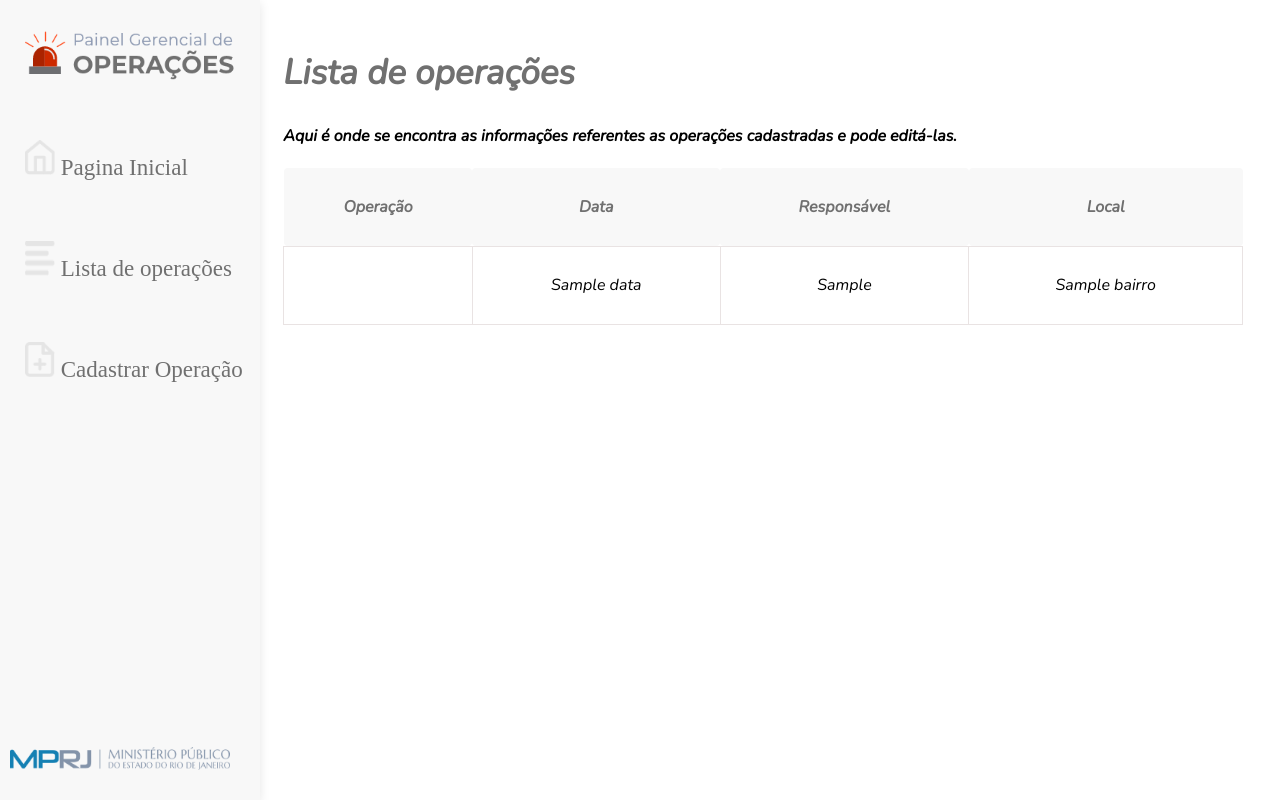
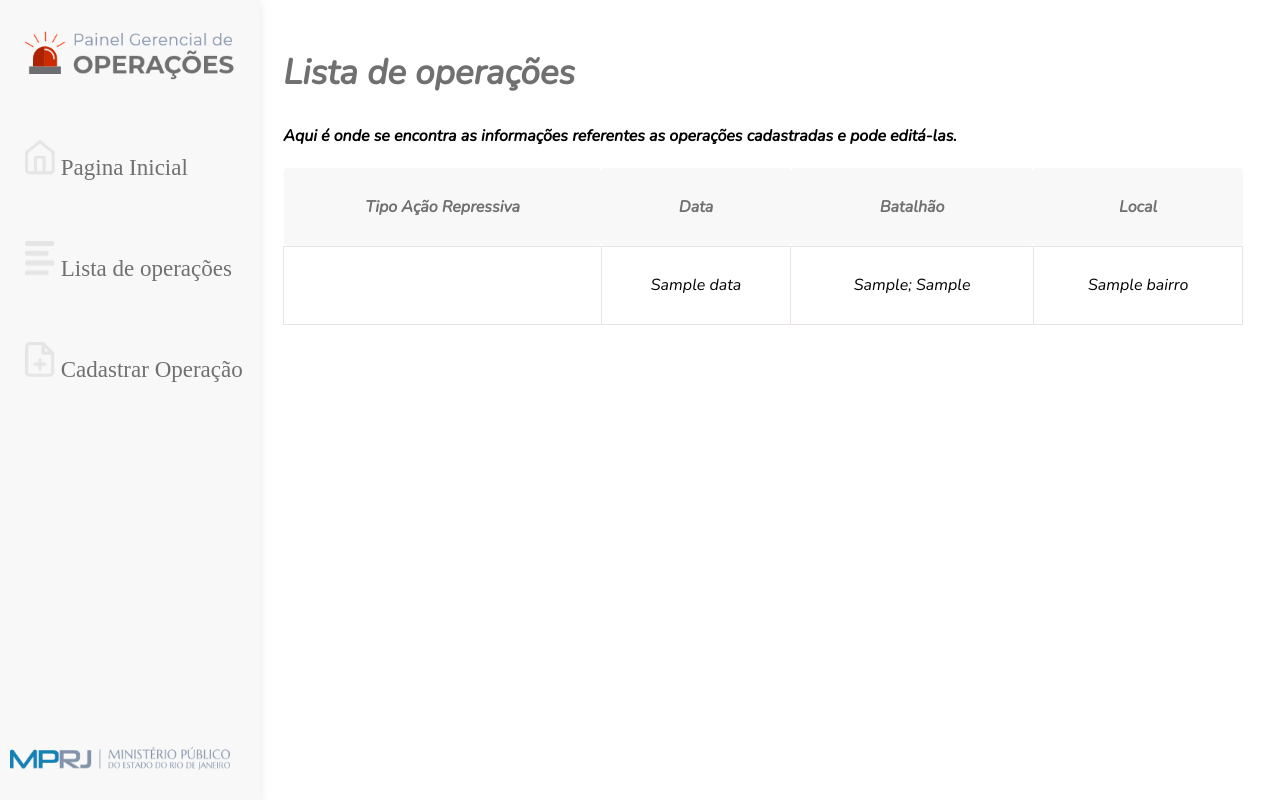
Before and after one commit to MinisterioPublicoRJ/ropm, a Django app: template operations/templates/operations/operations_list_template.html in a window 1280 px wide. Run offline with Django 3.2, Linux system fonts and the light colour scheme; the template is opened without the code that fills it: most values are stand-ins (such as "Sample title", 1, 10 or a date in 2020).

Commit message:
Aprimora lista de operações

```diff
--- a/operations/templates/operations/operations_list_template.html
+++ b/operations/templates/operations/operations_list_template.html
@@ -10,22 +10,16 @@
             <h4>Aqui é onde se encontra as informações referentes as operações cadastradas e pode editá-las.</h4>
             <table>
                 <tr>
-                    <th>Operação</th>
+                    <th>Tipo Ação Repressiva</th>
                     <th>Data</th>
-                    <th>Responsável</th>
+                    <th>Batalhão</th>
                     <th>Local</th>
                 </tr>
                 {% for info_operacao in object_list %}
-                    <tr>
-                        <td>
-                            <a
-                                target=_blank
-                                href="{% url 'operations:form-update' info_operacao.identificador %}">
-                                {{ info_operacao.get_tipo_acao_repressiva_display|default:'' }}
-                            </a>
-                        </td>
+                <tr class="tr-lista-operacao" onclick="openOperacao('{% url 'operations:form-update' info_operacao.identificador %}');">
+                        <td>{{ info_operacao.get_tipo_acao_repressiva_display|default:'' }}</td>
                         <td>{{ info_operacao.data }}</td>
-                        <td>{{ info_operacao.batalhao_responsavel }}</td>
+                        <td>{{ info_operacao.batalhao_responsavel }}; {{ info_operacao.unidade_apoiadora }}</td>
                         <td>{{ info_operacao.bairro }}</td>
                     </tr>
                 {% endfor %}
@@ -55,3 +49,12 @@
     </div>
 </div>
 {% endblock content %}
+
+{% block extra_js %}
+<script>
+function openOperacao(url){
+    let win = window.open(url, '_blank');
+    win.focus();
+}
+</script>
+{% endblock extra_js %}
--- a/static/css/style.css
+++ b/static/css/style.css
@@ -287,3 +287,10 @@ ul.pagination li a:hover{
 .sr-only {
   display: none;
 }
+
+.tr-lista-operacao{
+    cursor: pointer;
+}
+.tr-lista-operacao:hover{
+    background-color:#F5F5F5;
+}
```
